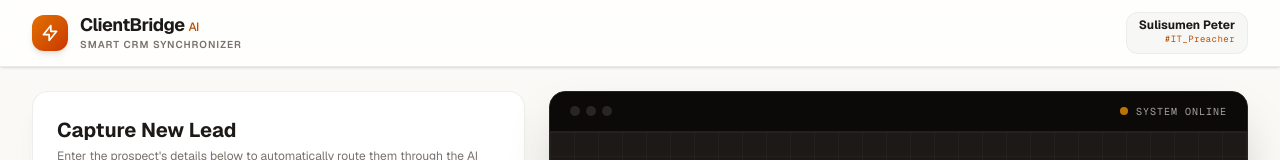
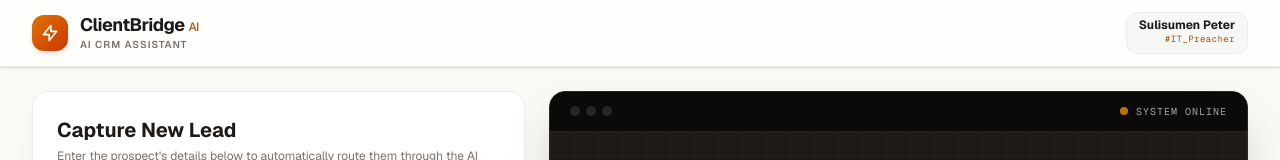
Before and after one commit to sulisumenpeter/clientbridge-crm, a Next.js app: page / in a window 1280 px wide. Shown: the top 160 px of the page. Built offline with nearby package versions, Linux system fonts and the light colour scheme.

Commit message:
Update subtitle from 'Smart CRM Synchronizer' to 'AI CRM Assistant'

```diff
--- a/app/page.tsx
+++ b/app/page.tsx
@@ -69,7 +69,7 @@ export default function Home() {
                 ClientBridge <span className="text-amber-700 font-medium text-xs">AI</span>
               </h1>
               <p className="text-stone-500 text-[10px] font-semibold tracking-widest uppercase">
-                Smart CRM Synchronizer
+                 AI CRM Assistant
               </p>
             </div>
           </div>
```
